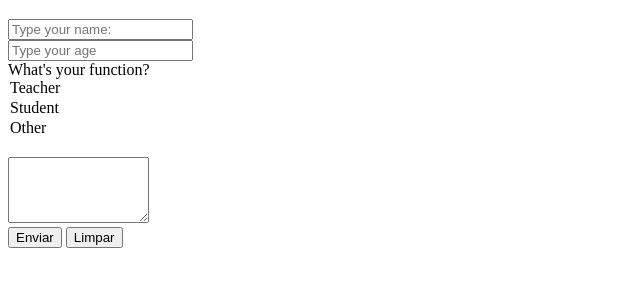
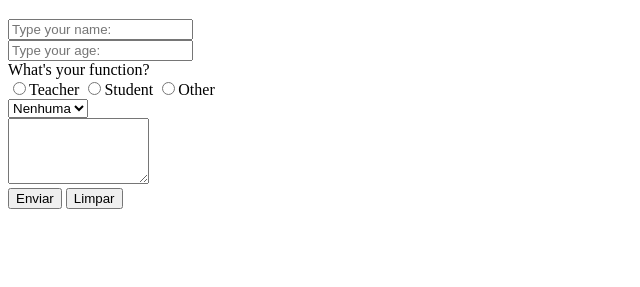
Before and after one commit to DevIsper/HTML, a plain HTML site: page forms.html in a window 1280 px wide. Shown: the part 61-348 px from the top of the page, without its empty margins (0-640 px from the left). Drawn offline with Linux system fonts and the light colour scheme.

Commit message:
Correction of select option problem and addition of buttons and favourite color choice

```diff
--- a/forms.html
+++ b/forms.html
@@ -12,17 +12,25 @@
         <input type="text" placeholder="Type your name: ">
         <br>
 
-        <input type="number" placeholder="Type your age ">
+        <input type="number" placeholder="Type your age: " max="100">
         <br>
 
         <label>What's your function?</label>
         <br>
 
-        <section>
-            <option>Teacher</option>
-            <option>Student</option>
-            <option>Other</option>
-        </section>
+        <input type="radio" name="Function" id="Teacher"><Label for="Teacher">Teacher</Label>
+        <input type="radio" name="Function" id="Student"><Label for="Student">Student</Label>
+        <input type="radio" name="Function" id="Other"><Label for="Other">Other</Label>
+        <br>
+
+        <select name="Cores">
+
+            <option>Nenhuma</option>
+            <option>Vermelho</option>
+            <option>Azul</option>
+            <option>Preto</option>
+
+        </select>
         <br>
 
         <textarea name="" id="" cols=15" rows="4"></textarea>
```
